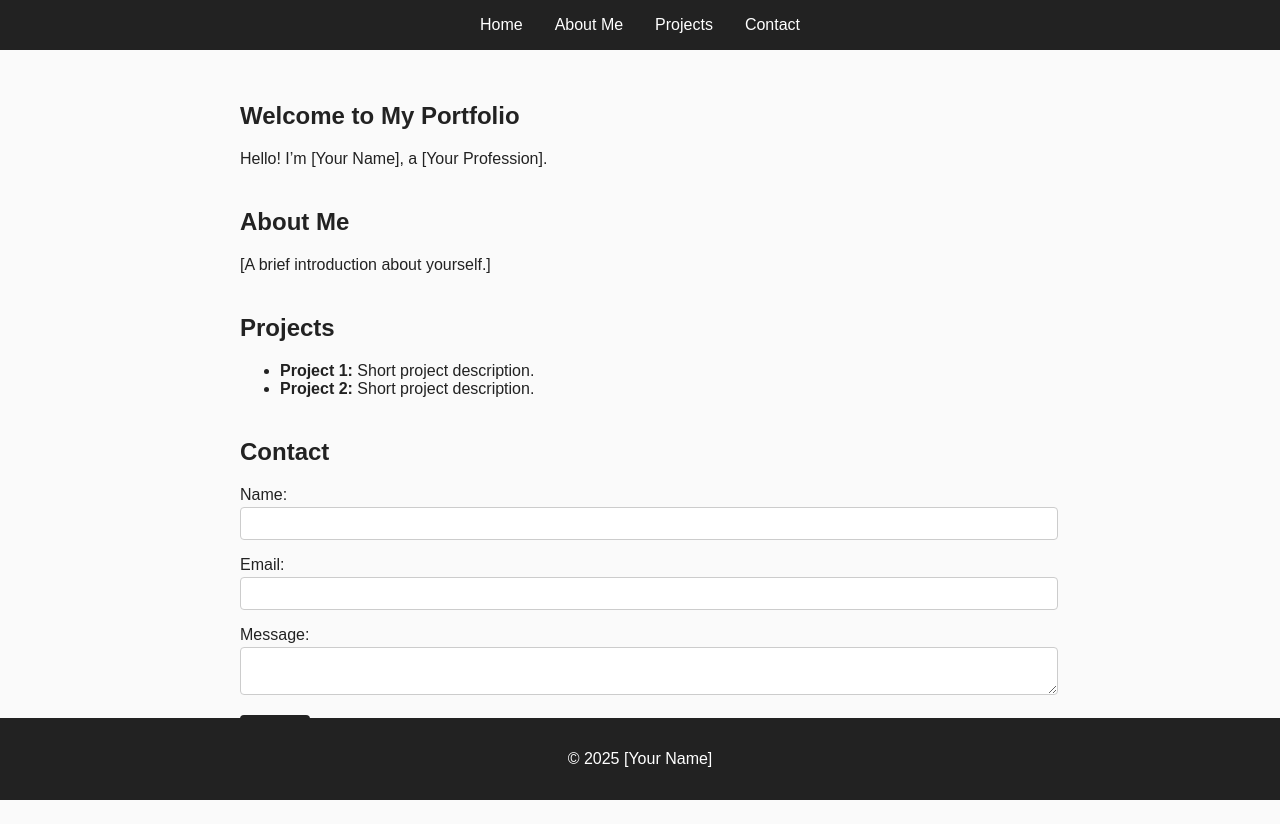
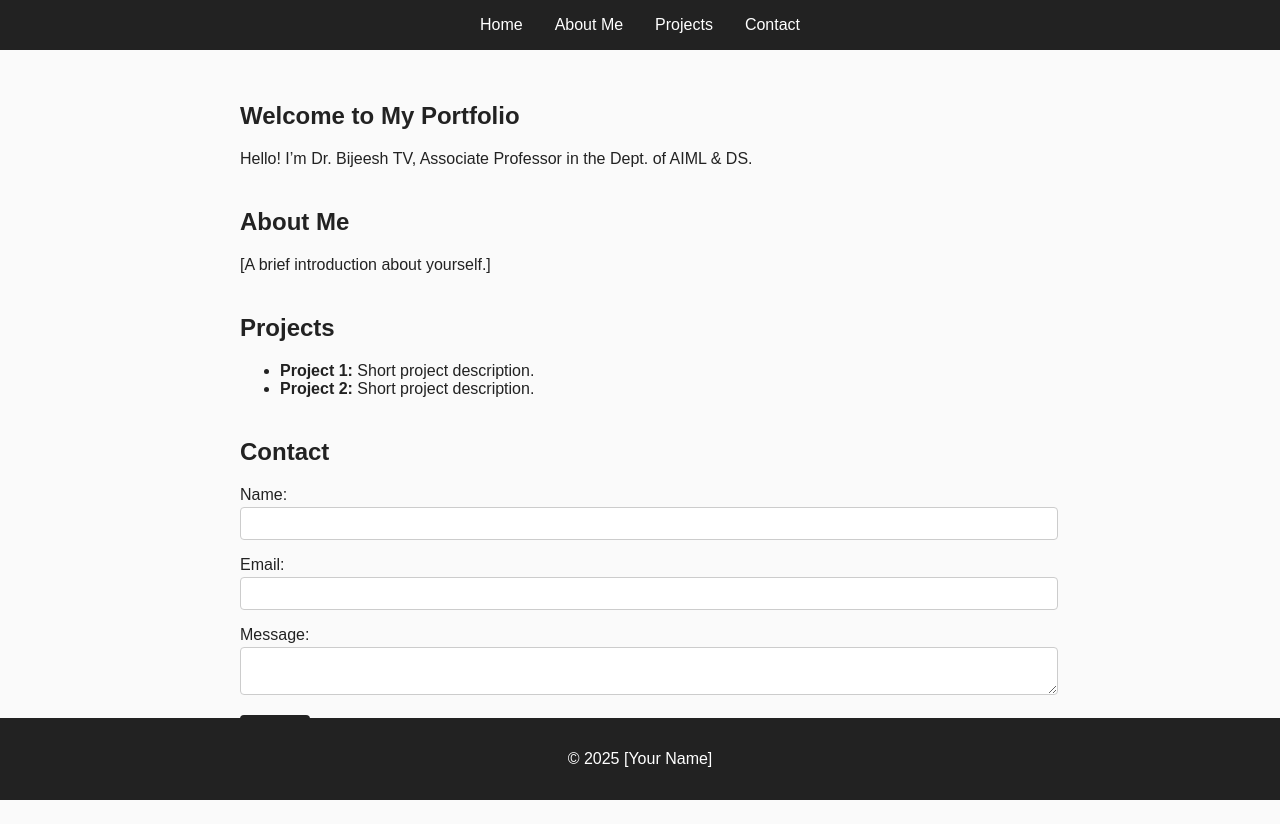
Before and after one commit to BijeeshTV/Portfolio, a plain HTML site: page index.html in a window 1280 px wide. Drawn offline with Linux system fonts and the light colour scheme.

Commit message:
Added name and details

```diff
--- a/index.html
+++ b/index.html
@@ -20,7 +20,7 @@
   <main>
     <section id="home">
       <h1>Welcome to My Portfolio</h1>
-      <p>Hello! I’m [Your Name], a [Your Profession].</p>
+      <p>Hello! I’m Dr. Bijeesh TV, Associate Professor in the Dept. of AIML & DS.</p>
     </section>
     <section id="about">
       <h2>About Me</h2>
```
